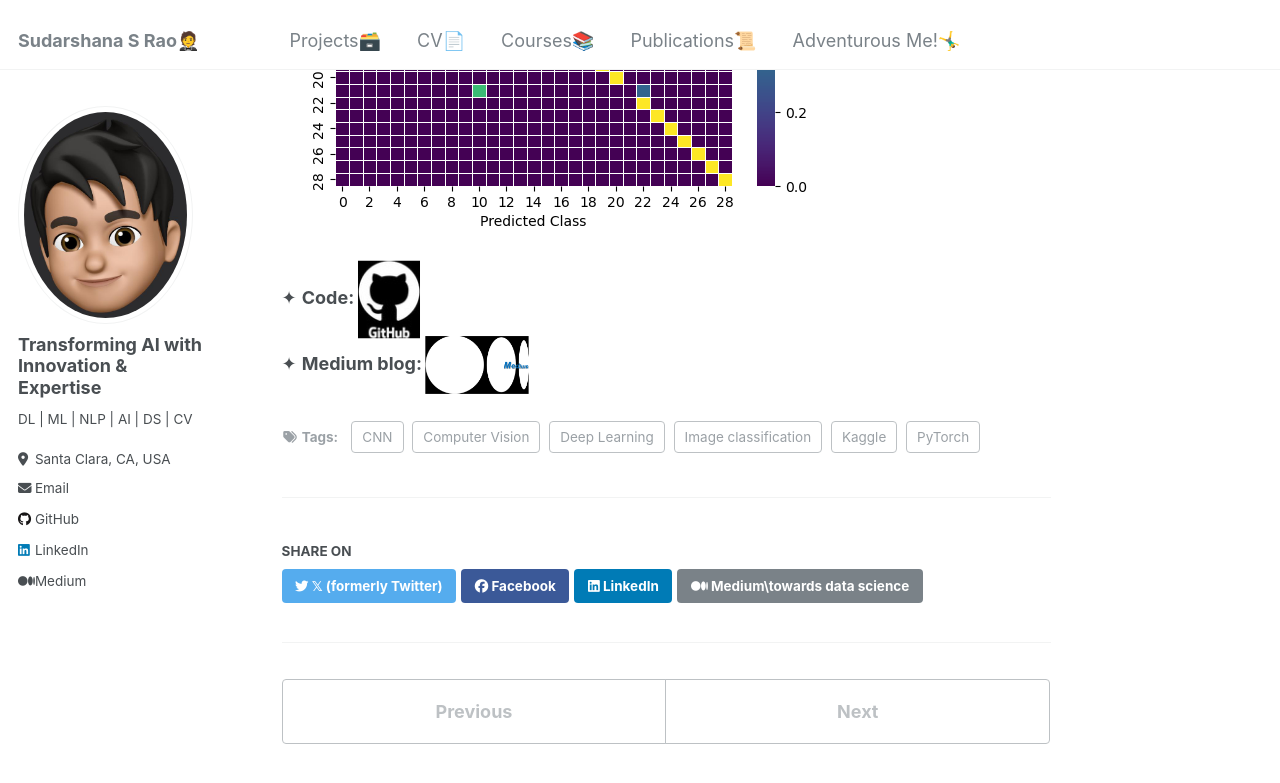
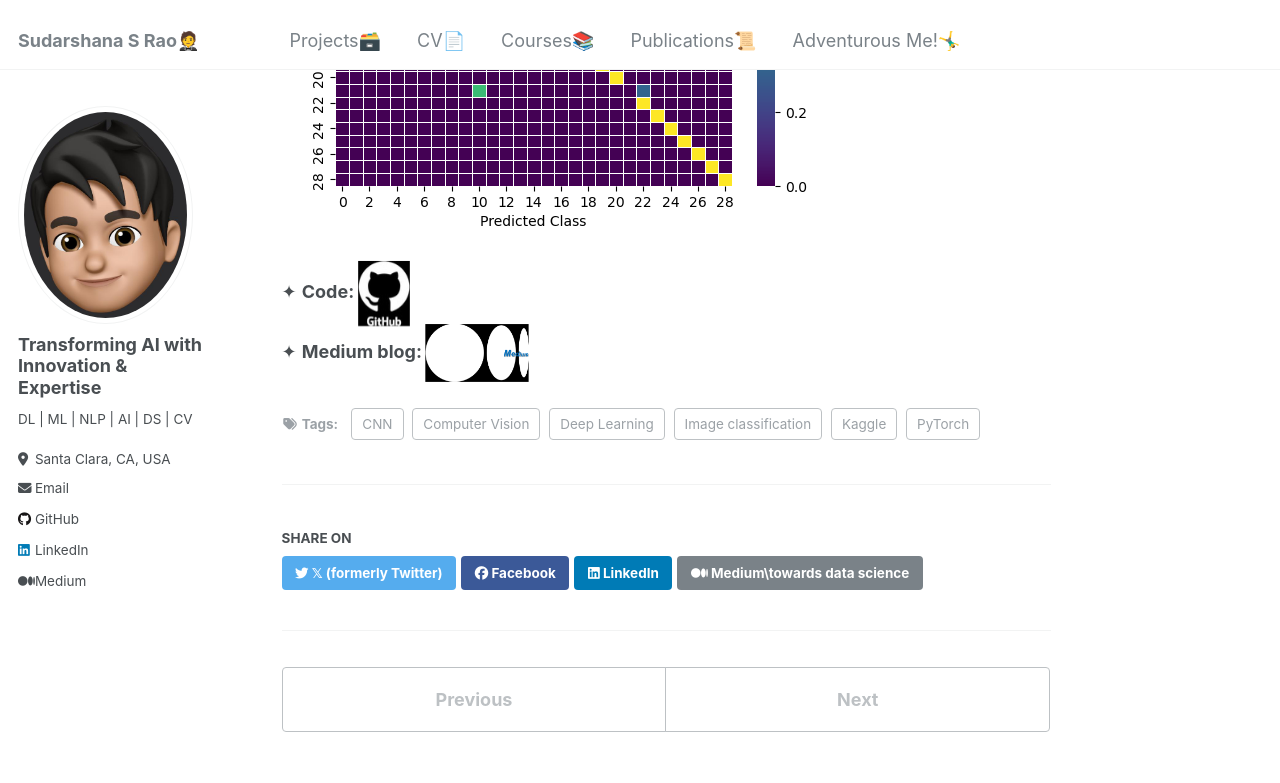
Before and after one commit to SudarshanaSRao/SudarshanaSRao.github.io, a Jekyll site: the page built from _portfolio/portfolio-5.md, in a window 1280 px wide and 900 px high, scrolled down 1789 px. Shown: the top 783 px of the window. Built offline with Jekyll 4.4.1, drawn with Linux system fonts in a browser that asks for light colours.

Commit message:
Update portfolio-5.md

```diff
--- a/_portfolio/portfolio-5.md
+++ b/_portfolio/portfolio-5.md
@@ -31,7 +31,7 @@ tags:
 <div class="flexcontainer">
   <div>
         <span>✦ <strong>Code:</strong></span> <a href="https://github.com/SudarshanaSRao/EE541-final_project-USC" target="_blank" onclick="trackOutboundLink(this);">
-      <img class="pulse" height="30px" src="/images/github-logo-git-hub-icon-with-text-on-white-and-black-background-free-vector.jpg" width="60px">
+      <img class="pulse" height="30px" src="/images/github-logo-git-hub-icon-with-text-on-white-and-black-background-free-vector.jpg" width="50px">
     </a>
   </div>
 </div>
```
